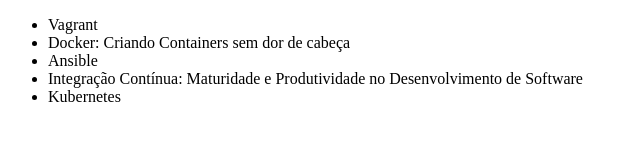
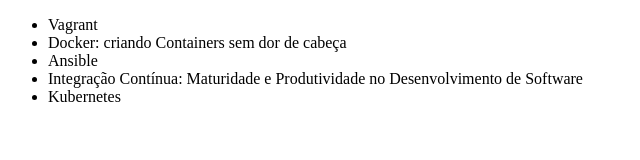
Before and after one commit to Bruhenrike/curso-alura-git, a plain HTML site: page index.html in a window 1280 px wide. Shown: the full height of the page, 0-640 px from the left. Drawn offline with Linux system fonts and the light colour scheme.

Commit message:
alteração titulo do curso de docker

```diff
--- a/index.html
+++ b/index.html
@@ -7,7 +7,7 @@
 <body>
     <ul>
         <li>Vagrant</li>
-        <li>Docker: Criando Containers sem dor de cabeça</li>
+        <li>Docker: criando Containers sem dor de cabeça</li>
         <li>Ansible</li>
         <li>Integração Contínua: Maturidade e Produtividade no Desenvolvimento de Software</li>
         <li>Kubernetes</li>
```
